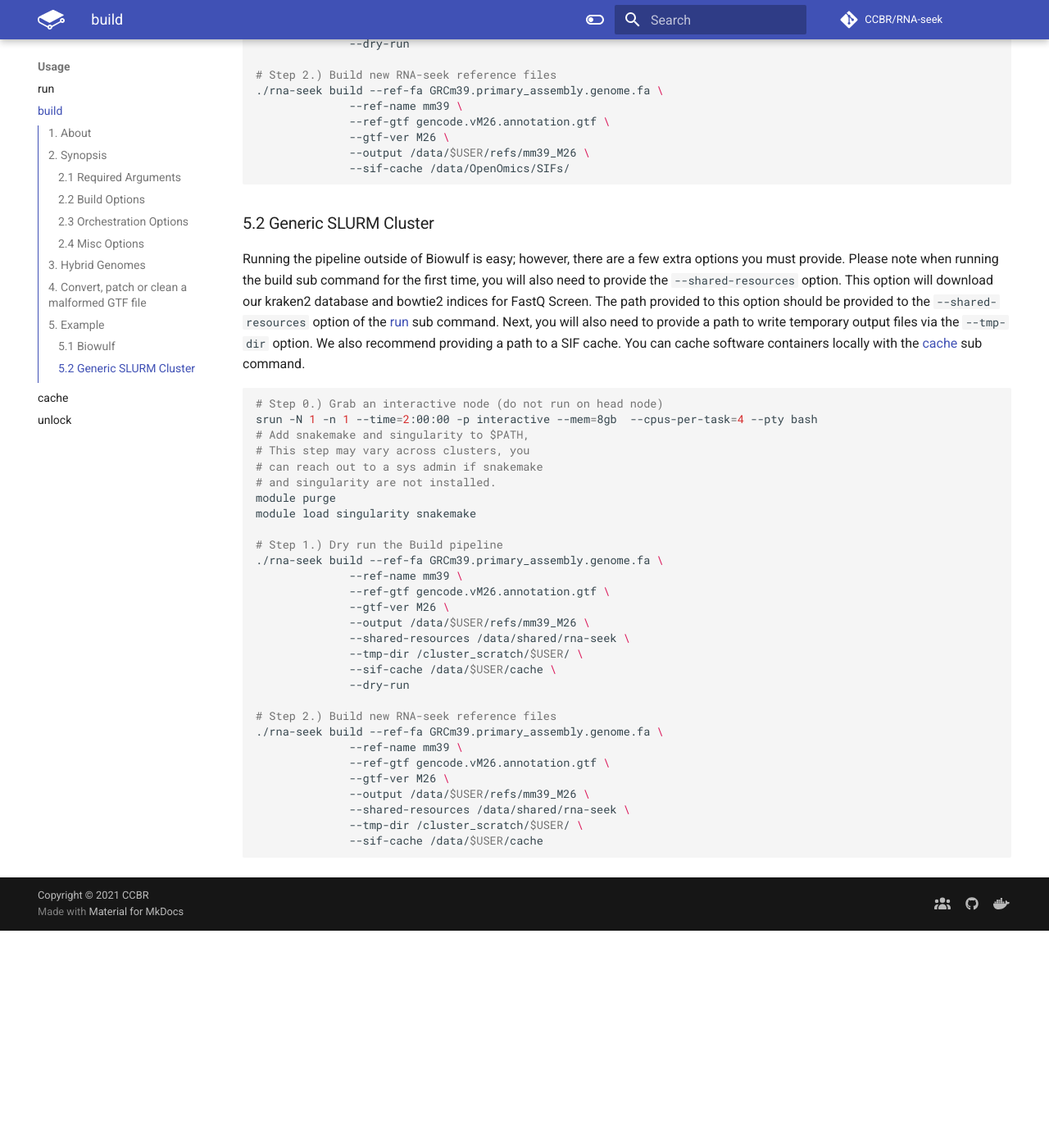
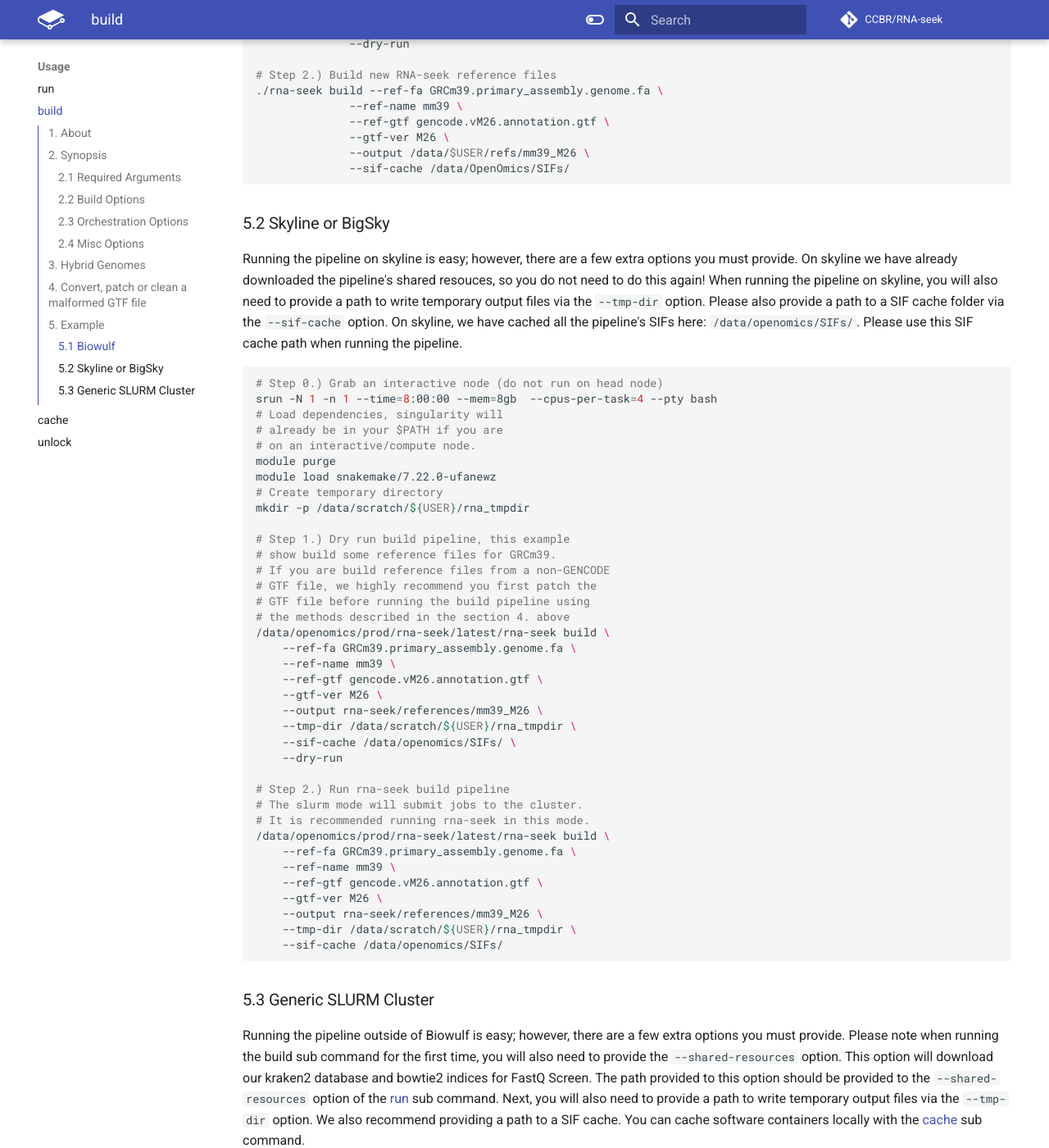
Before and after one commit to skchronicles/RNA-seek, an MkDocs documentation site: the page built from docs/RNA-seq/build.md, in a window 1280 px wide and 1400 px high, scrolled down 7519 px. Shown: the whole window at 82% size. Built offline with MkDocs 1.6.1 and Material for MkDocs 9.7.7, drawn with Linux system fonts in a browser that asks for light colours; comment, search, counter and statistics services are not loaded; the version menu is left out; before the commit the page ends 8654 px from its top, so only the background shows below that.

Commit message:
docs(cli): adding examples for running the build and cache commands on skyline.

````diff
--- a/docs/RNA-seq/build.md
+++ b/docs/RNA-seq/build.md
@@ -261,7 +261,52 @@ module load singularity snakemake
               --sif-cache /data/OpenOmics/SIFs/
 ```
 
-### 5.2 Generic SLURM Cluster
+### 5.2 Skyline or BigSky
+
+Running the pipeline on skyline is easy; however, there are a few extra options you must provide. On skyline we have already downloaded the pipeline's shared resouces, so you do not need to do this again! When running the pipeline on skyline, you will also need to provide a path to write temporary output files via the `--tmp-dir` option. Please also provide a path to a SIF cache folder via the `--sif-cache` option. On skyline, we have cached all the pipeline's SIFs here: `/data/openomics/SIFs/`. Please use this SIF cache path when running the pipeline.
+
+```bash
+# Step 0.) Grab an interactive node (do not run on head node)
+srun -N 1 -n 1 --time=8:00:00 --mem=8gb  --cpus-per-task=4 --pty bash
+# Load dependencies, singularity will
+# already be in your $PATH if you are
+# on an interactive/compute node.
+module purge
+module load snakemake/7.22.0-ufanewz
+# Create temporary directory
+mkdir -p /data/scratch/${USER}/rna_tmpdir
+
+# Step 1.) Dry run build pipeline, this example
+# show build some reference files for GRCm39.
+# If you are build reference files from a non-GENCODE
+# GTF file, we highly recommend you first patch the
+# GTF file before running the build pipeline using
+# the methods described in the section 4. above
+/data/openomics/prod/rna-seek/latest/rna-seek build \
+    --ref-fa GRCm39.primary_assembly.genome.fa \
+    --ref-name mm39 \
+    --ref-gtf gencode.vM26.annotation.gtf \
+    --gtf-ver M26 \
+    --output rna-seek/references/mm39_M26 \
+    --tmp-dir /data/scratch/${USER}/rna_tmpdir \
+    --sif-cache /data/openomics/SIFs/ \
+    --dry-run
+
+# Step 2.) Run rna-seek build pipeline
+# The slurm mode will submit jobs to the cluster.
+# It is recommended running rna-seek in this mode.
+/data/openomics/prod/rna-seek/latest/rna-seek build \
+    --ref-fa GRCm39.primary_assembly.genome.fa \
+    --ref-name mm39 \
+    --ref-gtf gencode.vM26.annotation.gtf \
+    --gtf-ver M26 \
+    --output rna-seek/references/mm39_M26 \
+    --tmp-dir /data/scratch/${USER}/rna_tmpdir \
+    --sif-cache /data/openomics/SIFs/
+```
+
+
+### 5.3 Generic SLURM Cluster
 
 Running the pipeline outside of Biowulf is easy; however, there are a few extra options you must provide. Please note when running the build sub command for the first time, you will also need to provide the `--shared-resources` option. This option will download our kraken2 database and bowtie2 indices for FastQ Screen. The path provided to this option should be provided to the `--shared-resources` option of the [run](./RNA-seq/cache/) sub command. Next, you will also need to provide a path to write temporary output files via the `--tmp-dir` option. We also recommend providing a path to a SIF cache. You can cache software containers locally with the [cache](./RNA-seq/cache/) sub command.
 
````
Also changed, not shown: docs/RNA-seq/cache.md (+27 -0 lines).
